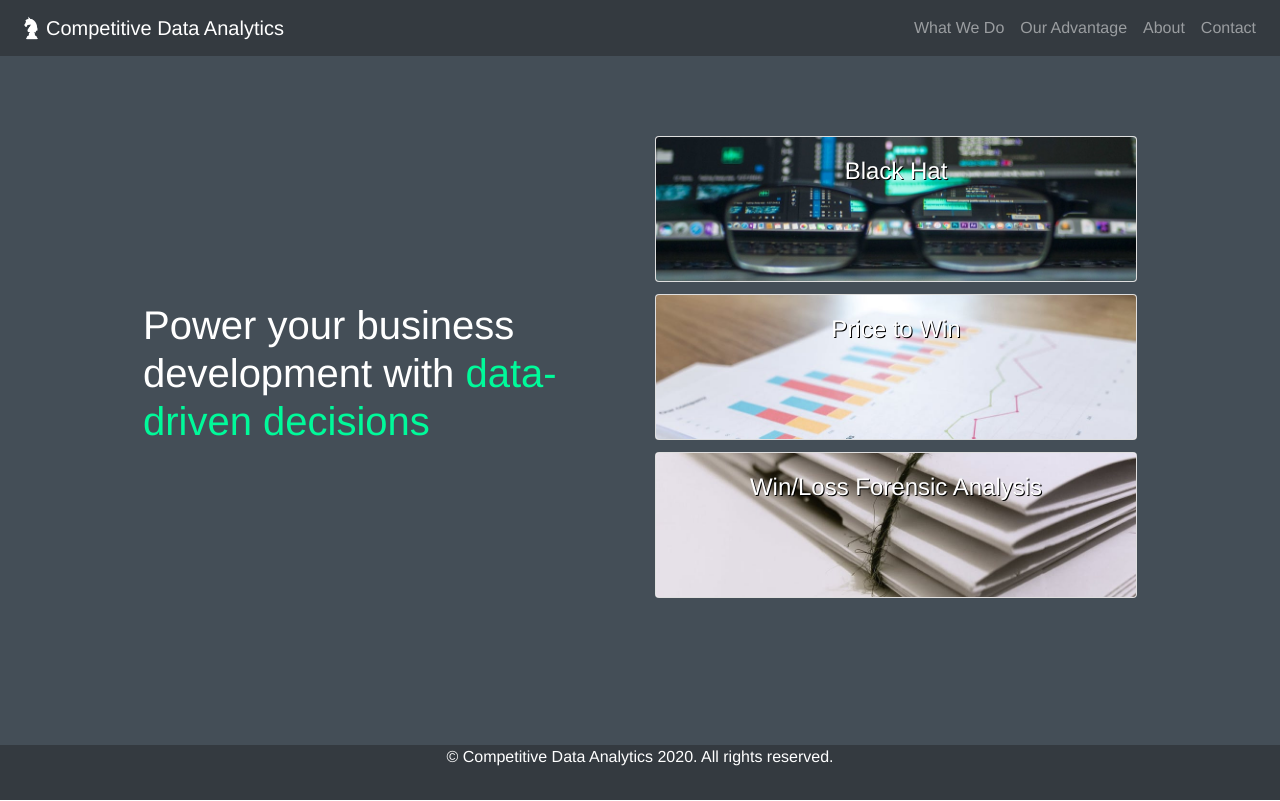
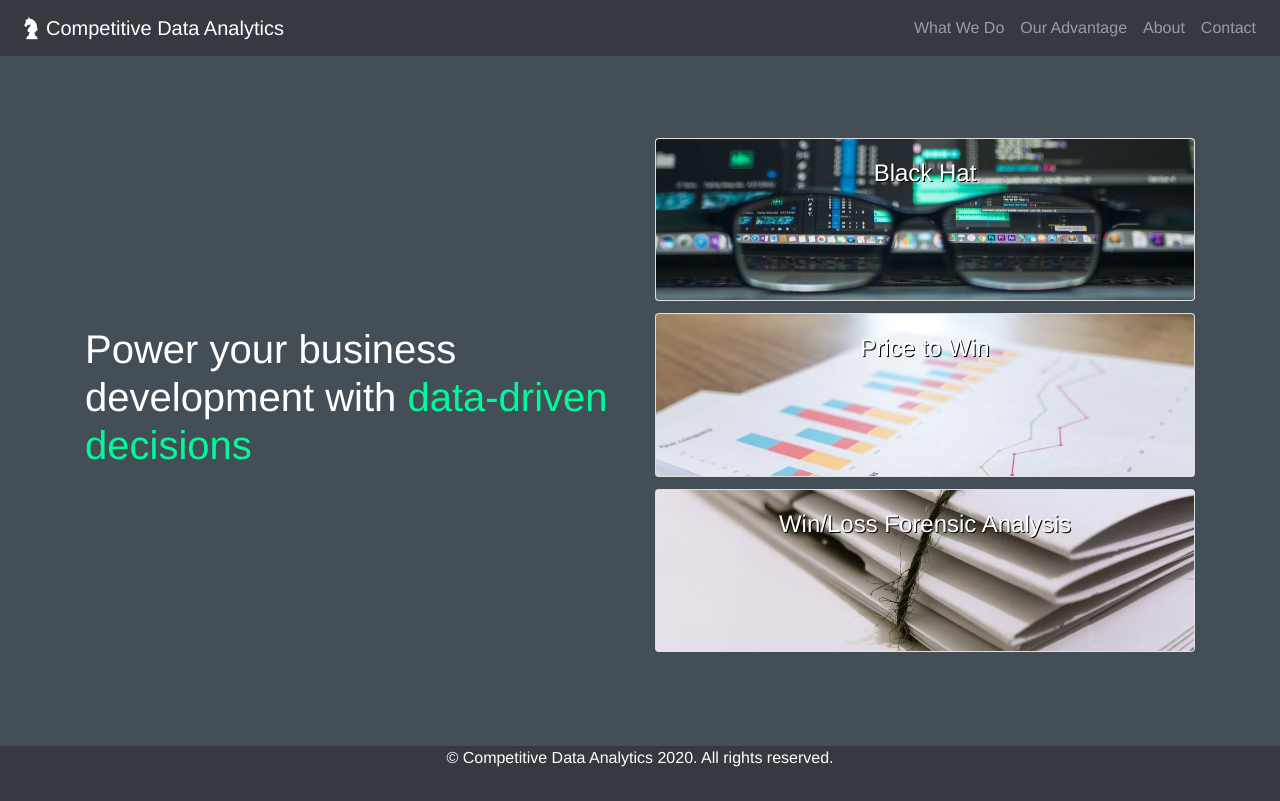
Before and after one commit to dwill21/cda-web-client, a Vue app: page / in a window 1280 px wide. Built offline with nearby package versions, Linux system fonts and the light colour scheme.

Commit message:
Make content fit more seamlessly in windows of all sizes

```diff
--- a/src/App.vue
+++ b/src/App.vue
@@ -28,7 +28,6 @@
   -moz-osx-font-smoothing: grayscale;
   text-align: center;
   background-color: #444e57;
-  min-height: 100vh;
-  min-width: 100vw;
+  overflow-y: auto;
 }
 </style>
--- a/src/components/Footer.vue
+++ b/src/components/Footer.vue
@@ -12,8 +12,6 @@
 
 <style scoped>
   .footer {
-    position: relative;
-    bottom: 0;
     height: 55px;
     width: 100%;
     background-color: #343a40;
--- a/src/components/Header.vue
+++ b/src/components/Header.vue
@@ -1,5 +1,5 @@
 <template>
-  <b-navbar type="dark" variant="dark" fixed="top">
+  <b-navbar type="dark" variant="dark">
     <b-navbar-brand href="/">
       <img src="../assets/knight-white.png" class="d-inline-block align-top logo" alt="Logo">
       <span v-if="windowWidth >= 768">Competitive Data Analytics</span>
--- a/src/views/Home.vue
+++ b/src/views/Home.vue
@@ -1,12 +1,11 @@
 <template>
-  <div id="content-wrapper">
-    <b-container id="main-content">
-      <b-row>
-        <b-col>
+  <b-container>
+    <b-row align-v="center" class="h-100" style="min-height: calc(100vh - 110px)">
+      <b-col md="6">
         <h2 id="tagline">Power your business development with <span class="emphasis">data-driven decisions</span></h2>
       </b-col>
 
-        <b-col>
+      <b-col md="6">
         <b-card-group id="cards" columns>
           <b-card title="Black Hat" :img-src="require('../assets/data.jpg')" img-alt="Data" overlay class="card"></b-card>
 
@@ -17,7 +16,6 @@
       </b-col>
     </b-row>
   </b-container>
-  </div>
 </template>
 
 <script>
@@ -38,28 +36,9 @@ export default {
 </script>
 
 <style scoped>
-  #content-wrapper {
-    position: relative;
-    top: 0;
-    left: 0;
-    width: 100vw;
-    height: calc(100vh - 55px); /* leaves room for the footer */
-  }
-
-  #main-content {
-    position: absolute;
-    top: 50%;
-    left: 50%;
-    transform: translate(-50%, -50%);
-    width: 80%;
-  }
-
   #tagline {
-    position: relative;
-    top: 50%;
-    transform: translateY(-50%);
     text-align: left;
-    font-size:40px;
+    font-size: 40px;
     color: white;
   }
 
```
Lines whose indentation alone changed are shown as unchanged.
